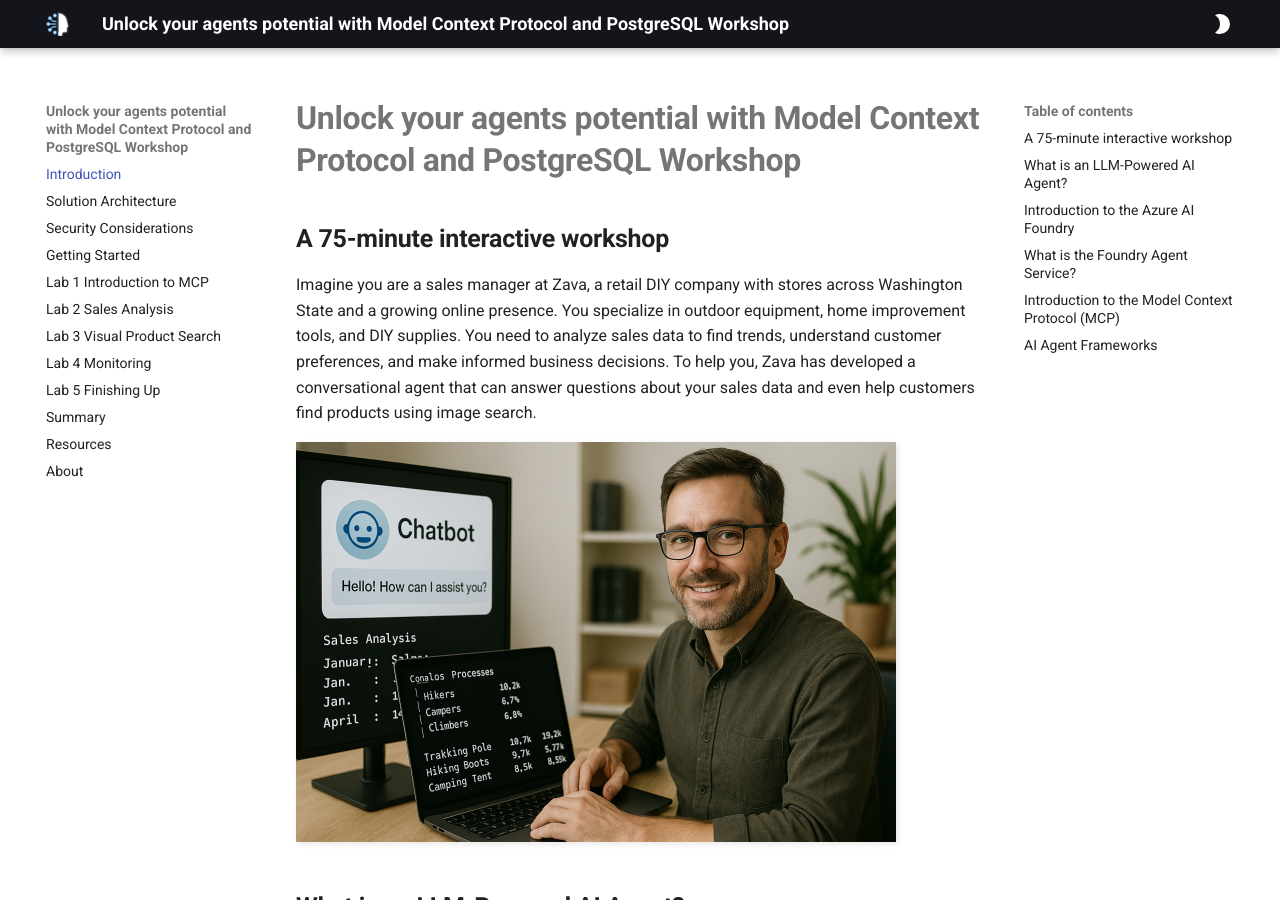
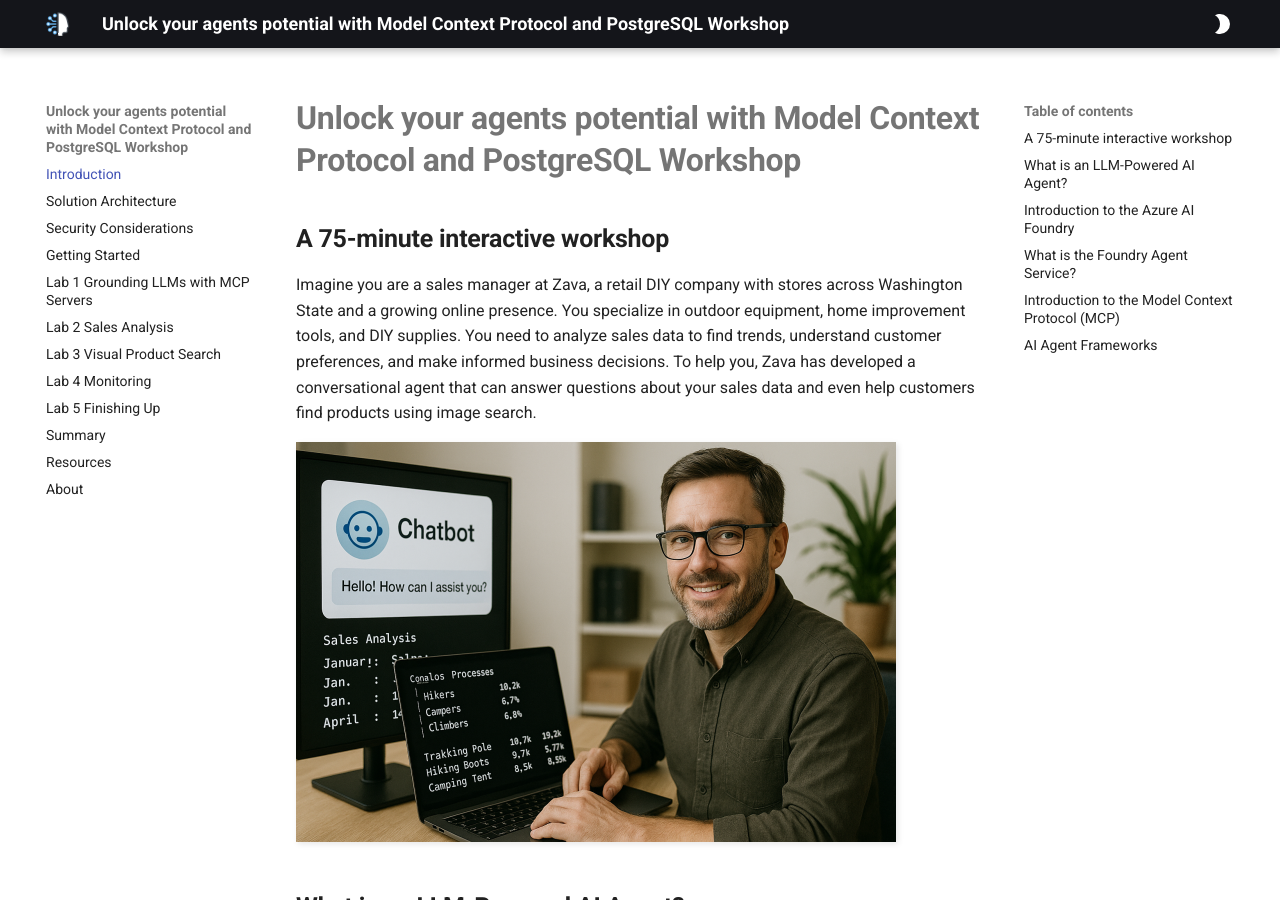
Before and after one commit to gloveboxes/Unlock-your-agents-potential-with-Model-Context-Protocol-PostgreSQL-Workshop, an MkDocs documentation site: the page built from docs/docs/index.md, in a window 1280 px wide and 900 px high. Built offline with MkDocs 1.6.1 and Material for MkDocs 9.7.7, drawn with Linux system fonts in a browser that asks for light colours.

Commit message:
title update

```diff
--- a/docs/mkdocs.yml
+++ b/docs/mkdocs.yml
@@ -8,7 +8,7 @@ nav:
   # - Workshop Setup:
   #   - BUILD Attendees: introduction-event.md
   #   - Self-Guided Learners: introduction-self-guided.md
-  - Lab 1 Introduction to MCP: lab-1-mcp_intro.md
+  - Lab 1 Grounding LLMs with MCP Servers: lab-1-mcp_intro.md
   - Lab 2 Sales Analysis: lab-2-sales-assistant.md
   - Lab 3 Visual Product Search: lab-3-visual-search.md
   - Lab 4 Monitoring: lab-4-monitoring.md
```
